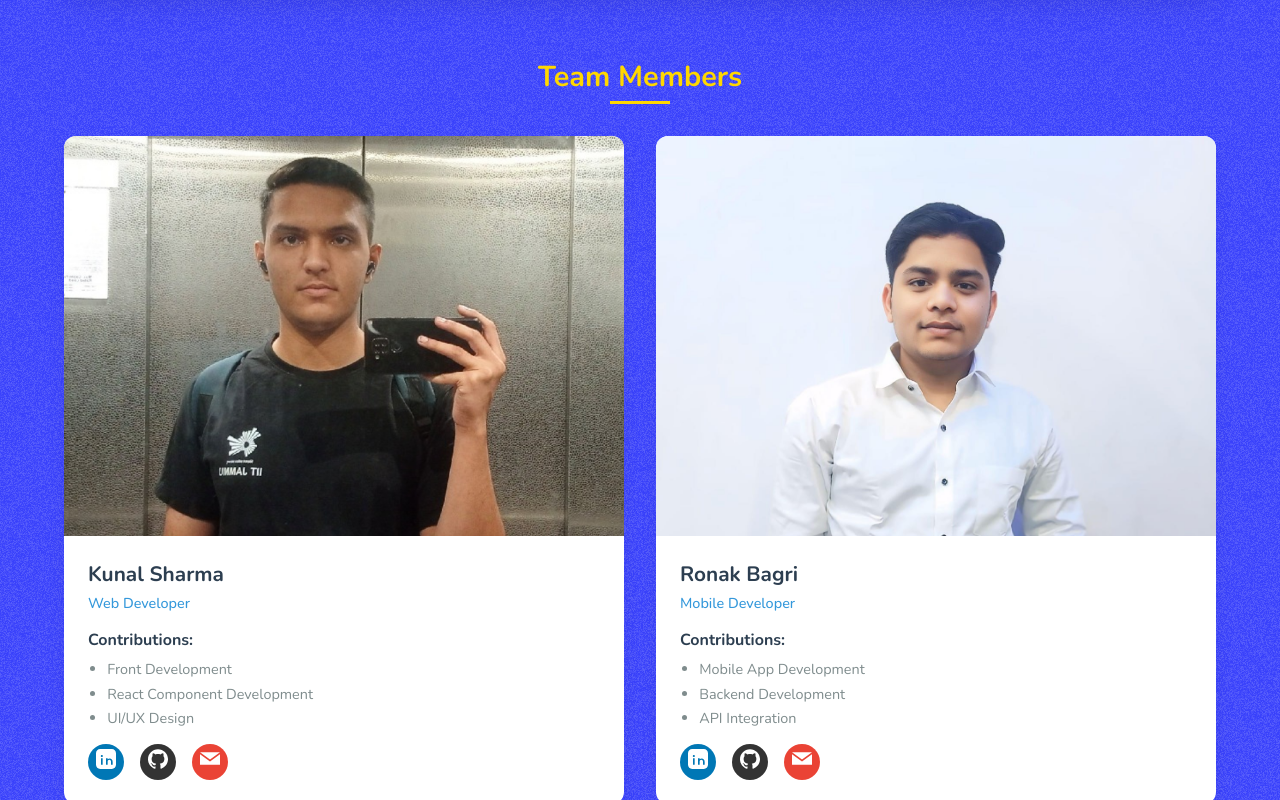
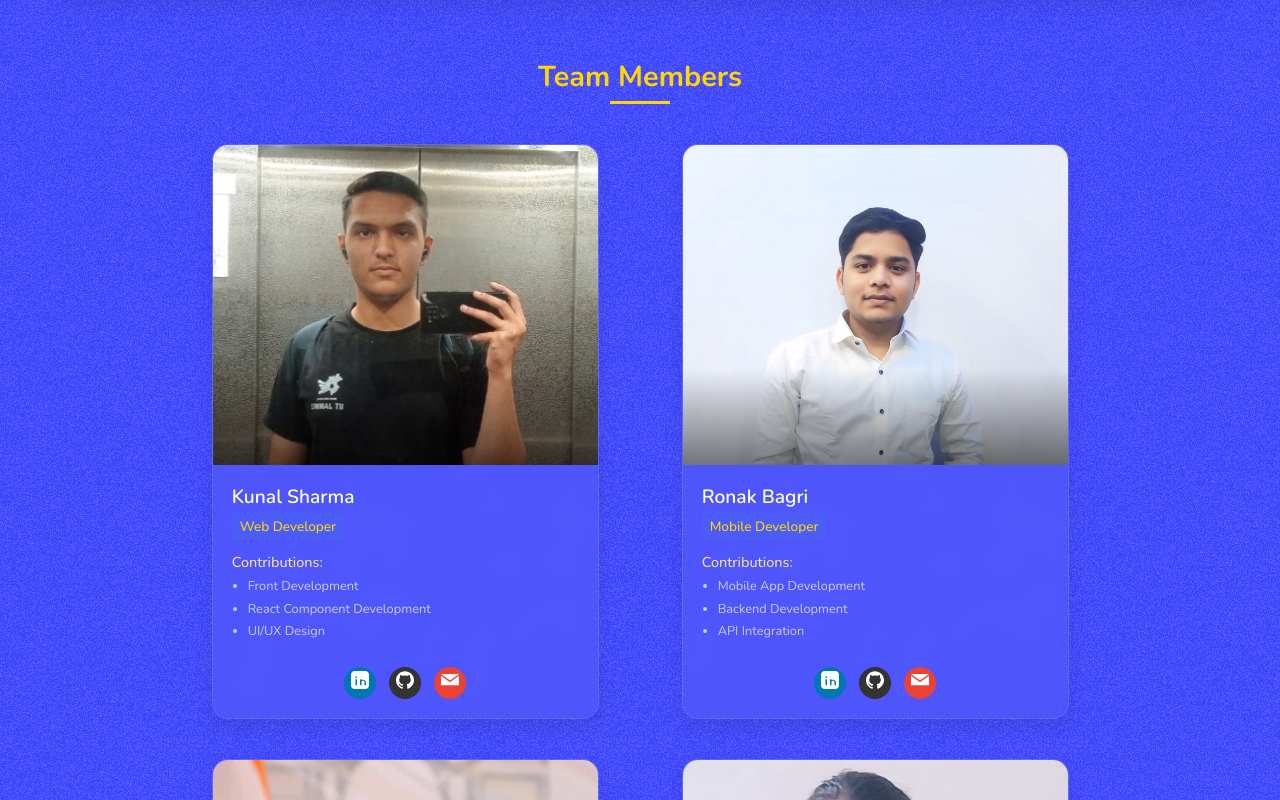
Before and after one commit to SvaranChatbot/Svaran-Chatbot, a React (Vite) app in the folder frontend/: page /team in a window 1280 px wide. Shown: the part 680-1480 px from the top of the page. Built offline with nearby package versions, Linux system fonts and the light colour scheme; a web font is replaced by a local one.

Commit message:
improved ui

```diff
--- a/frontend/src/pages/Home.tsx
+++ b/frontend/src/pages/Home.tsx
@@ -38,7 +38,7 @@ function Home() {
       <h1 className="line">every IIT Jammu student deserves. <span>"</span></h1>
       <button className="but" onClick={() => navigate("/login")}>Try Svaran</button>
       <video
-        src="src\assets\Screen Recording 2025-04-19 104253.mp4"
+        src="\src\assets\Screen Recording 2025-04-19 235054.mp4"
         className="ss"
         autoPlay
         loop
--- a/frontend/src/styles/home.css
+++ b/frontend/src/styles/home.css
@@ -41,6 +41,7 @@ span {
 }
 
 .ss {
+  width: 750px;
   border-radius: 10px;
   box-shadow: 0 0 10px #1e0080;
 }
--- a/frontend/src/styles/team.css
+++ b/frontend/src/styles/team.css
@@ -113,7 +113,7 @@
 .team-section h2 {
   text-align: center;
   font-size: 1.8rem;
-  margin-bottom: 2rem;
+  margin-bottom: 2.5rem;
   color: gold;
   position: relative;
   padding-bottom: 0.5rem;
@@ -133,25 +133,43 @@
 .team-grid {
   display: grid;
   grid-template-columns: repeat(2, 1fr);
-  gap: 2rem;
+  gap: 2.5rem;
+  max-width: 900px;
+  margin: 0 auto;
 }
 
 .member-card {
-  background-color: #ffffff;
-  border-radius: 12px;
+  background-color: rgba(255, 255, 255, 0.05);
+  backdrop-filter: blur(10px);
+  border-radius: 16px;
   overflow: hidden;
-  box-shadow: 0 10px 20px rgba(0, 0, 0, 0.05);
+  box-shadow: 0 8px 20px rgba(0, 0, 0, 0.1);
   transition: transform 0.3s ease, box-shadow 0.3s ease;
+  border: 1px solid rgba(255, 255, 255, 0.1);
+  position: relative;
+  width: 90%;
+  margin: 0 auto;
 }
 
 .member-card:hover {
   transform: translateY(-5px);
-  box-shadow: 0 15px 30px rgba(0, 0, 0, 0.1);
+  box-shadow: 0 12px 25px rgba(0, 0, 0, 0.15);
 }
 
 .member-image {
-  height: 400px;
+  height: 320px;
   overflow: hidden;
+  position: relative;
+}
+
+.member-image::after {
+  content: '';
+  position: absolute;
+  bottom: 0;
+  left: 0;
+  width: 100%;
+  height: 30%;
+  background: linear-gradient(to top, rgba(0, 0, 0, 0.5), transparent);
 }
 
 .member-image img {
@@ -166,58 +184,88 @@
 }
 
 .member-info {
-  padding: 1.5rem;
+  padding: 1.2rem;
+  position: relative;
 }
 
 .member-info h3 {
-  font-size: 1.3rem;
-  margin-bottom: 0.3rem;
-  color: #2c3e50;
+  font-size: 1.2rem;
+  margin-bottom: 0.2rem;
+  color: #fff;
+  font-weight: 600;
 }
 
 .member-info .role {
-  color: #3498db;
-  font-size: 0.9rem;
+  color: gold;
+  font-size: 0.85rem;
   font-weight: 500;
-  margin-bottom: 1rem;
+  margin-bottom: 0.8rem;
+  display: inline-block;
+  padding: 0.2rem 0.5rem;
+  border-radius: 4px;
+  background-color: rgba(52, 152, 219, 0.1);
+}
+
+.contributions {
+  max-height: 120px;
+  overflow-y: auto;
+  scrollbar-width: thin;
+  margin-bottom: 0.5rem;
+}
+
+.contributions::-webkit-scrollbar {
+  width: 4px;
+}
+
+.contributions::-webkit-scrollbar-track {
+  background: rgba(255, 255, 255, 0.05);
+}
+
+.contributions::-webkit-scrollbar-thumb {
+  background-color: rgba(255, 255, 255, 0.2);
+  border-radius: 4px;
 }
 
 .contributions h4 {
-  font-size: 1rem;
-  margin-bottom: 0.5rem;
-  color: #2c3e50;
+  font-size: 0.9rem;
+  margin-bottom: 0.4rem;
+  color: wheat;
+  font-weight: 500;
 }
 
 .contributions ul {
-  padding-left: 1.2rem;
-  margin-bottom: 1rem;
+  padding-left: 1rem;
+  margin-bottom: 0.8rem;
 }
 
 .contributions li {
-  font-size: 0.9rem;
+  font-size: 0.8rem;
   margin-bottom: 0.3rem;
-  color: #7f8c8d;
+  color: rgba(255, 255, 255, 0.7);
+  line-height: 1.4;
 }
 
 .social-links {
   display: flex;
-  gap: 1rem;
-  margin-top: 1rem;
+  gap: 0.8rem;
+  margin-top: 0.8rem;
+  justify-content: center;
 }
 
 .social-icon {
   display: flex;
   align-items: center;
   justify-content: center;
-  width: 36px;
-  height: 36px;
+  width: 32px;
+  height: 32px;
   border-radius: 50%;
   color: white;
-  transition: transform 0.3s ease, background-color 0.3s ease;
+  transition: all 0.3s ease;
 }
 
 .social-icon:hover {
-  transform: translateY(-3px);
+  transform: translateY(-3px) scale(1.1);
+  box-shadow: 0 5px 10px rgba(0, 0, 0, 0.2);
 }
 
 .linkedin,
@@ -239,13 +287,19 @@
 }
 
 .social-icon svg {
-  width: 20px;
-  height: 20px;
+  width: 18px;
+  height: 18px;
   color: white;
   margin: auto;
 }
 
 /* Responsive Design */
+@media (max-width: 992px) {
+  .team-grid {
+    grid-template-columns: repeat(2, 1fr);
+  }
+}
+
 @media (max-width: 768px) {
   .professor-card {
     flex-direction: column;
@@ -255,9 +309,15 @@
     flex: 0 0 100%;
     height: 250px;
   }
+}
 
+@media (max-width: 576px) {
   .team-grid {
-    grid-template-columns: repeat(auto-fill, minmax(250px, 1fr));
+    grid-template-columns: 1fr;
+  }
+
+  .member-image {
+    height: 220px;
   }
 }
 
@@ -283,25 +343,22 @@
     font-size: 1rem;
   }
 
-  .member-image {
-    height: 250px;
-  }
-
-  .team-grid {
-    grid-template-columns: 1fr;
-  }
-
   .member-info h3 {
-    font-size: 1.2rem;
+    font-size: 1.1rem;
   }
 
   .contributions h4 {
-    font-size: 0.9rem;
+    font-size: 0.85rem;
   }
 
   .social-icon {
-    width: 32px;
-    height: 32px;
+    width: 30px;
+    height: 30px;
+  }
+
+  .social-icon svg {
+    width: 16px;
+    height: 16px;
   }
 }
 
```
Also changed, not shown: 2 other files (tests, documents, lock files or other folders).
